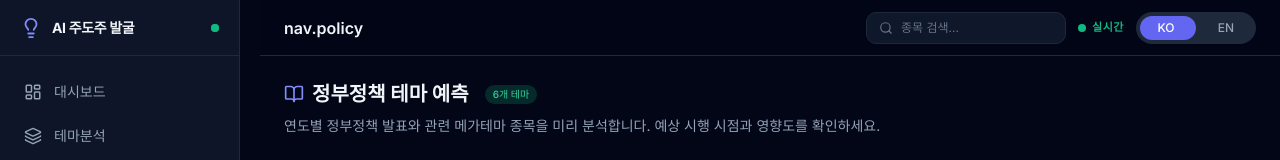
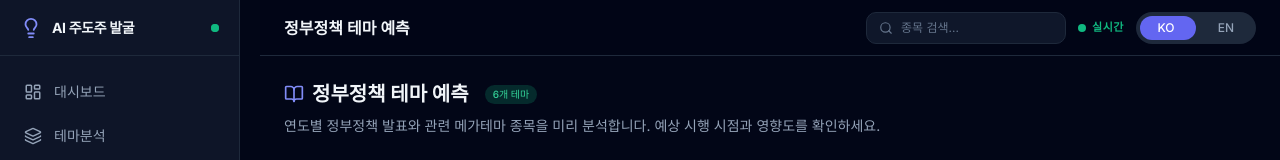
Before and after one commit to novaedu-dev/ai-insight-stock, a React (Vite) app: page /#/policy in a window 1280 px wide. Shown: the top 160 px of the page. Built offline with nearby package versions, Linux system fonts and the light colour scheme; a web font is replaced by a local one.

Commit message:
fix: policy page routing + i18n nav.policy key

```diff
--- a/src/components/Navbar.tsx
+++ b/src/components/Navbar.tsx
@@ -17,8 +17,8 @@ export function Navbar({ onMenuToggle, sidebarOpen }: NavbarProps) {
   const pageTitles: Record<string, string> = {
     '/': t('nav.dashboard'),
     '/themes': t('nav.themes'),
-    '/market': t('nav.marketOverview') || '시장동향',
-    '/policy': t('nav.policy') || '정부정책 테마 예측',
+    '/market': t('nav.marketOverview'),
+    '/policy': t('nav.policy'),
     '/ai-agent': t('nav.aiAgent'),
     '/stock': t('nav.stockDeepDive'),
   };
--- a/src/i18n/index.ts
+++ b/src/i18n/index.ts
@@ -10,6 +10,7 @@ export const translations = {
     'nav.aiAgent': 'AI 에이전트',
     'nav.stockDeepDive': '종목 분석',
     'nav.marketOverview': '시장 개요',
+    'nav.policy': '정부정책 테마 예측',
     'nav.settings': '설정',
 
     // Hero
@@ -93,6 +94,7 @@ export const translations = {
     'nav.aiAgent': 'AI Agent',
     'nav.stockDeepDive': 'Stock Deep Dive',
     'nav.marketOverview': 'Market Overview',
+    'nav.policy': 'Policy Theme Predictions',
     'nav.settings': 'Settings',
 
     // Hero
```
